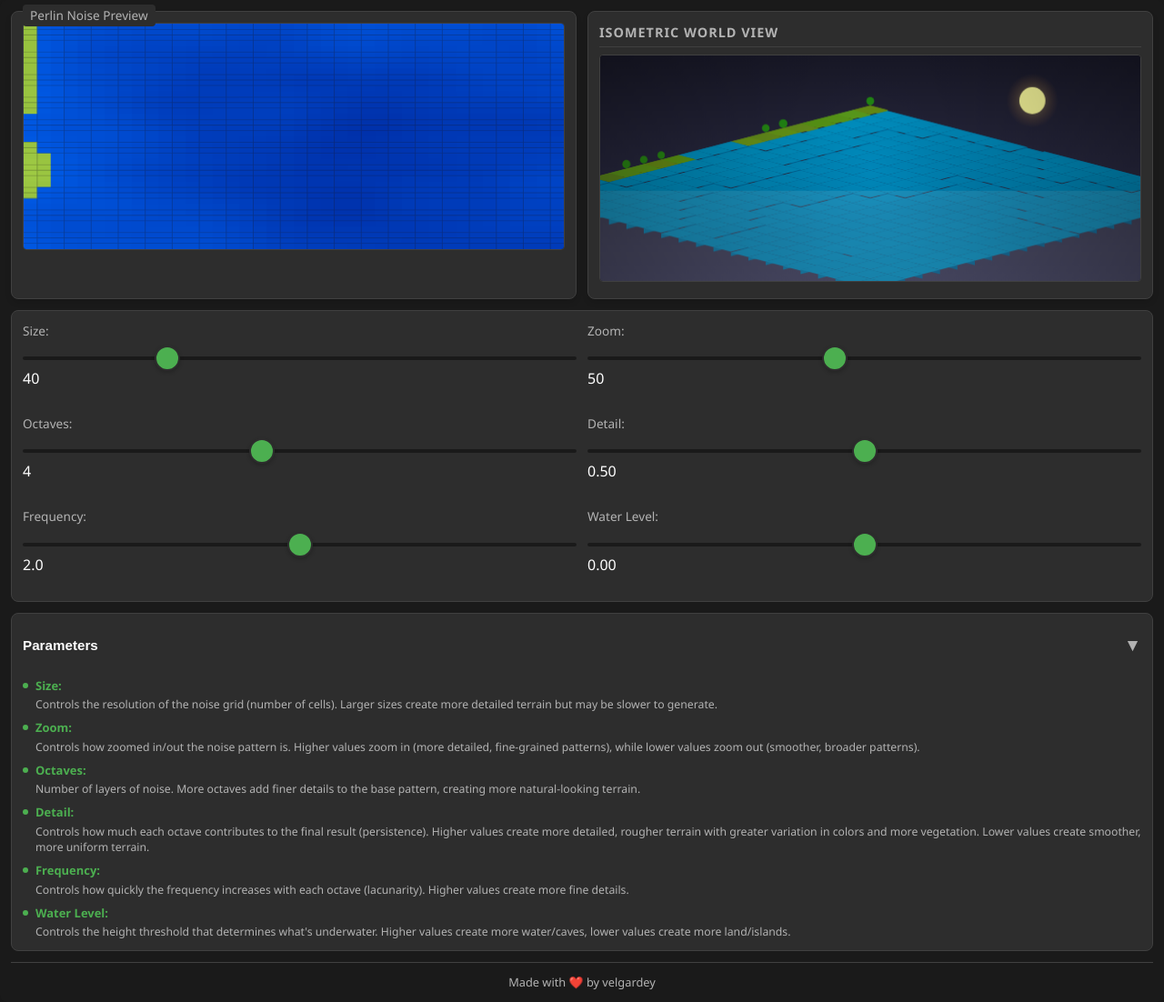
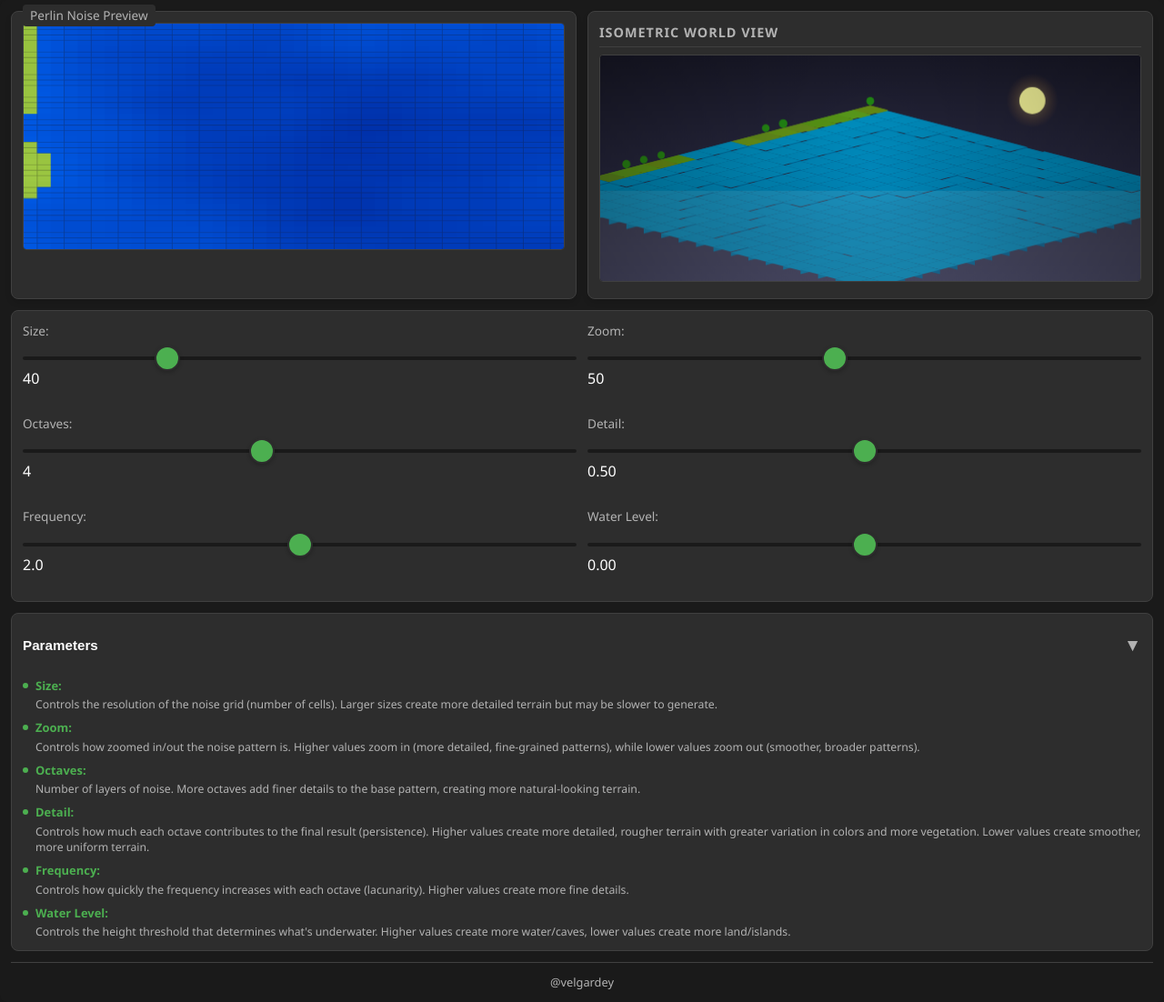
Before and after one commit to velgardey/perlin-noise, a plain HTML site: page index.html in a window 1280 px wide and 1102 px high. Shown: the whole page at 91% size. Drawn offline with Linux system fonts and the light colour scheme.

Commit message:
minor fix

```diff
--- a/index.html
+++ b/index.html
@@ -134,7 +134,7 @@
             </div>
         </div>
         <div class="attribution">
-            Made with ❤️ by velgardey
+            @velgardey
         </div>
     </div>
     <script src="main.js"></script>
```
